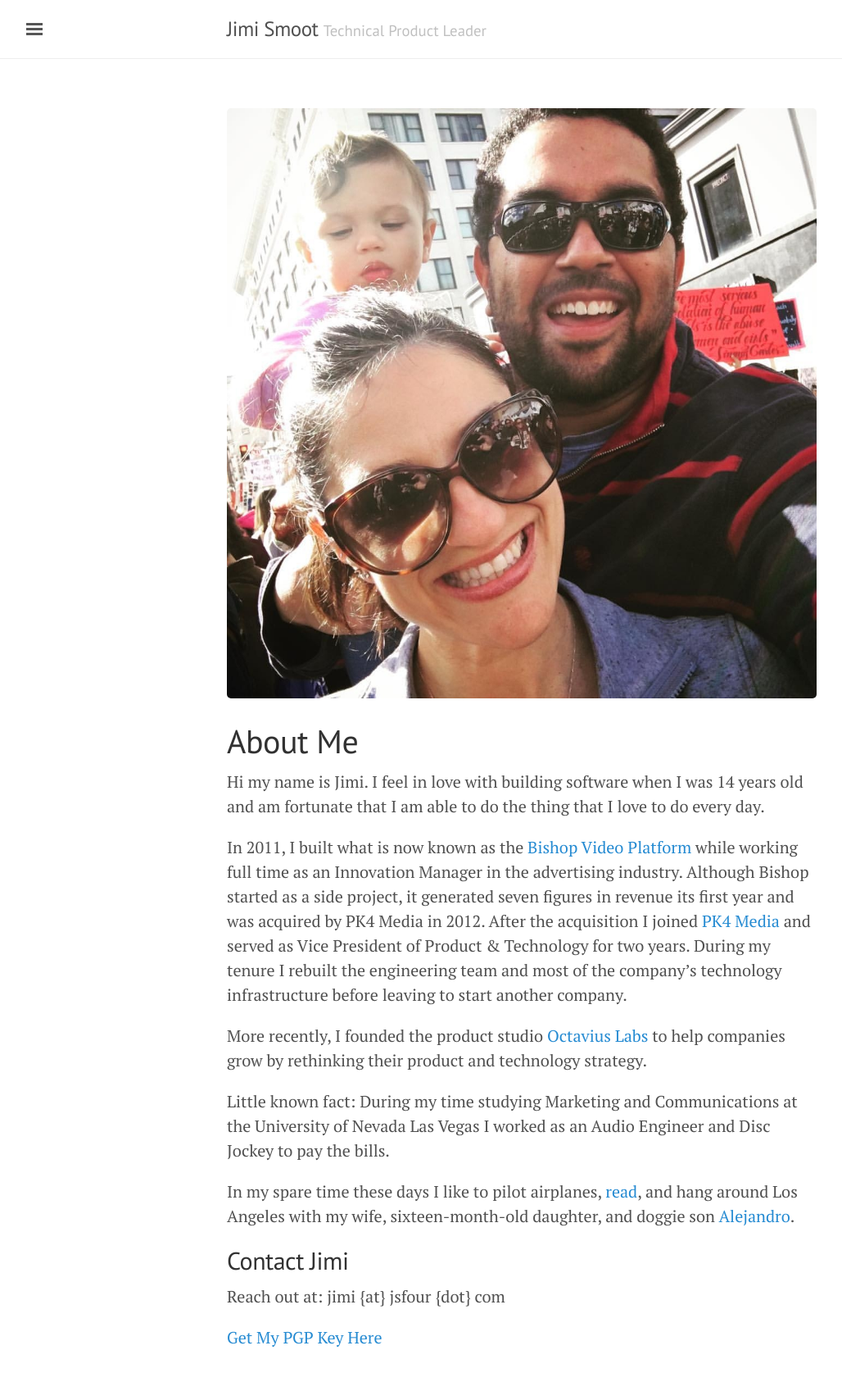
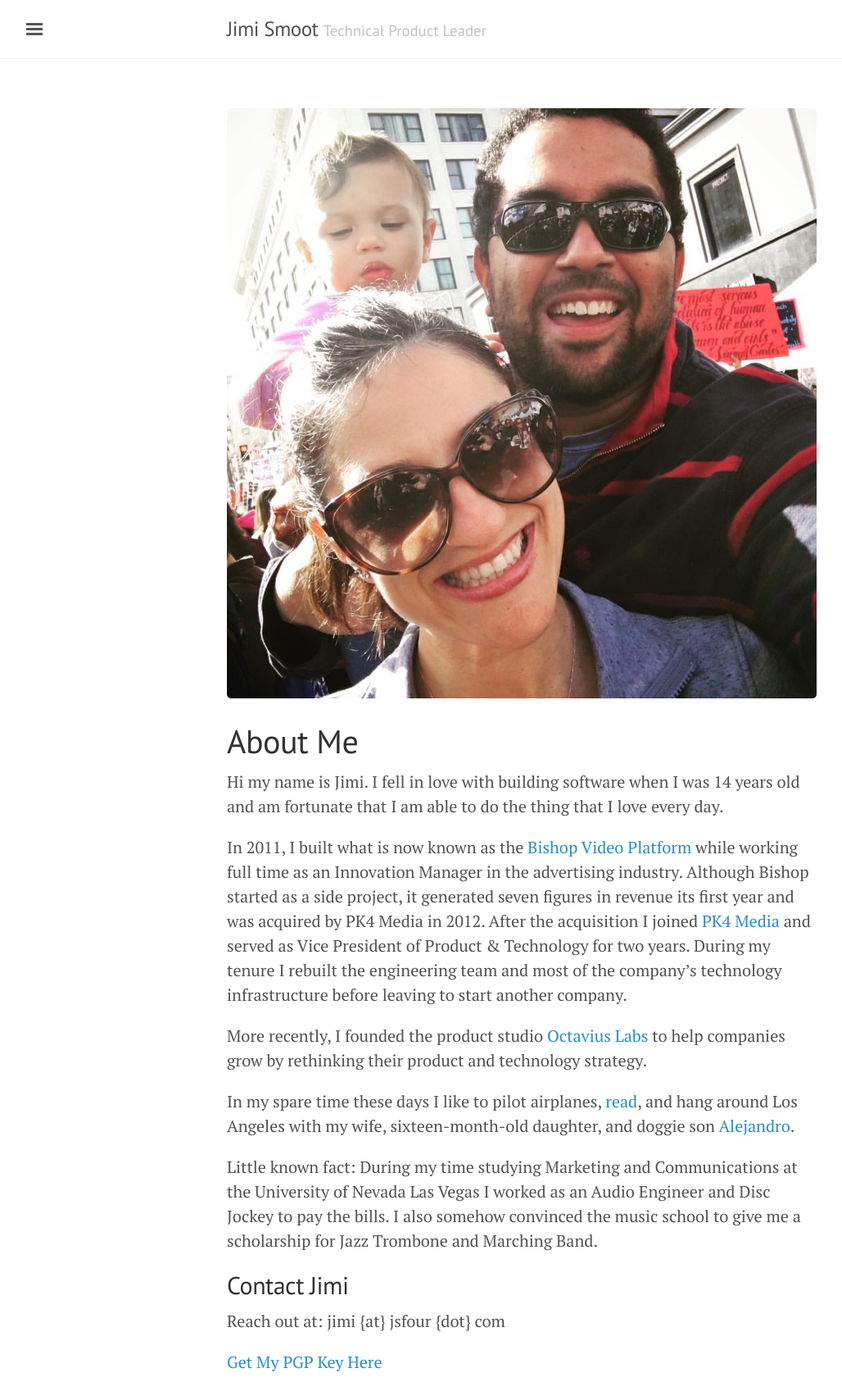
Before and after one commit to jsmootiv/jsmootiv.github.io, a Jekyll site: the page built from about.md, in a window 1280 px wide. Shown: the whole page at 82% size, without its empty margins (3-1031 px from the left). Built offline with Jekyll 4.4.1, drawn with Linux system fonts in a browser that asks for light colours; before the commit the page ends 1667 px from its top, so only the background shows below that.

Commit message:
Updated about me

```diff
--- a/about.md
+++ b/about.md
@@ -4,15 +4,15 @@ title: About Me
 ---
 ![Jimi Smoot]({{ site.url }}/assets/images/family_photo.jpg)
 # About Me
-Hi my name is Jimi. I feel in love with building software when I was 14 years old and am fortunate that I am able to do the thing that I love to do every day.
+Hi my name is Jimi. I fell in love with building software when I was 14 years old and am fortunate that I am able to do the thing that I love every day.
 
 In 2011, I built what is now known as the [Bishop Video Platform](http://www.pk4media.com) while working full time as an Innovation Manager in the advertising industry. Although Bishop started as a side project, it generated seven figures in revenue its first year and was acquired by PK4 Media in 2012. After the acquisition I joined [PK4 Media](http://www.pk4media.com) and served as Vice President of Product & Technology for two years. During my tenure I rebuilt the engineering team and most of the company's technology infrastructure before leaving to start another company.
 
 More recently, I founded the product studio [Octavius Labs](https://www.octaviuslabs.com) to help companies grow by rethinking their product and technology strategy.
 
-Little known fact: During my time studying Marketing and Communications at the University of Nevada Las Vegas I worked as an Audio Engineer and Disc Jockey to pay the bills.
+In my spare time these days I like to pilot airplanes, [read](https://www.goodreads.com/review/list/30750463-jimi-smoot?utf8=%E2%9C%93&utf8=%E2%9C%93&shelf=read&per_page=infinite), and hang around Los Angeles with my wife, sixteen-month-old daughter, and doggie son [Alejandro](http://www.instagram.com/jefecubano).
 
-In my spare time these days I like to pilot airplanes, [read](https://www.goodreads.com/review/list/30750463-jimi-smoot?utf8=%E2%9C%93&utf8=%E2%9C%93&shelf=read&per_page=infinite), and hang around Los Angeles with my wife, sixteen-month-old daughter, and doggie son [Alejandro](http://www.instagram.com/jefecubano).
+Little known fact: During my time studying Marketing and Communications at the University of Nevada Las Vegas I worked as an Audio Engineer and Disc Jockey to pay the bills. I also somehow convinced the music school to give me a scholarship for Jazz Trombone and Marching Band.
 
 ## Contact Jimi
 Reach out at: {{ site.email }}
```
